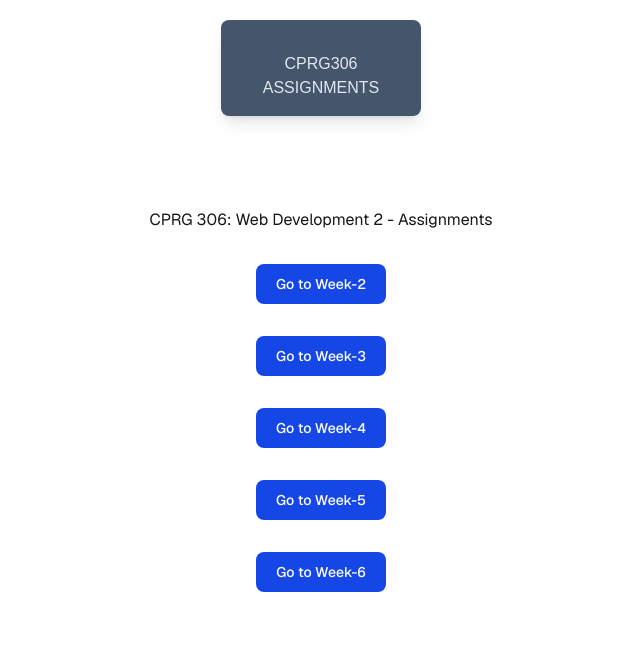
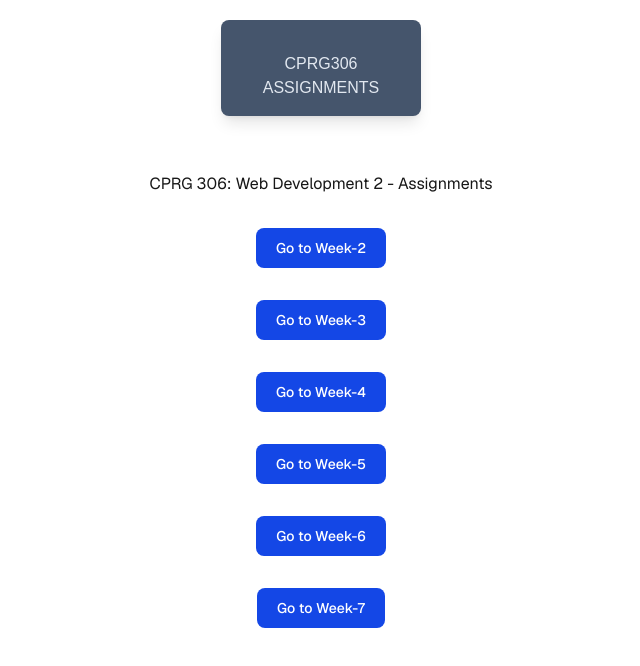
Before and after one commit to FKyleCarlos/cprg306-assignments, a Next.js app: page / in a window 1280 px wide. Shown: the top 666 px of the page, without its empty margins (319-959 px from the left). Built offline with nearby package versions, Linux system fonts and the light colour scheme.

Commit message:
Update: main website page with week-7 button

```diff
--- a/app/page.js
+++ b/app/page.js
@@ -21,6 +21,9 @@
         <Link href="/week-6" className="text-white bg-blue-700 hover:bg-blue-800 focus:ring-4 focus:ring-blue-300 font-medium rounded-lg text-sm px-5 py-2.5 dark:bg-blue-600 dark:hover:bg-blue-700 focus:outline-none dark:focus:ring-blue-800">
           Go to Week-6
         </Link>
+        <Link href="/week-7" className="text-white bg-blue-700 hover:bg-blue-800 focus:ring-4 focus:ring-blue-300 font-medium rounded-lg text-sm px-5 py-2.5 dark:bg-blue-600 dark:hover:bg-blue-700 focus:outline-none dark:focus:ring-blue-800">
+          Go to Week-7
+        </Link>
       </main>
     </div>
   );
```
